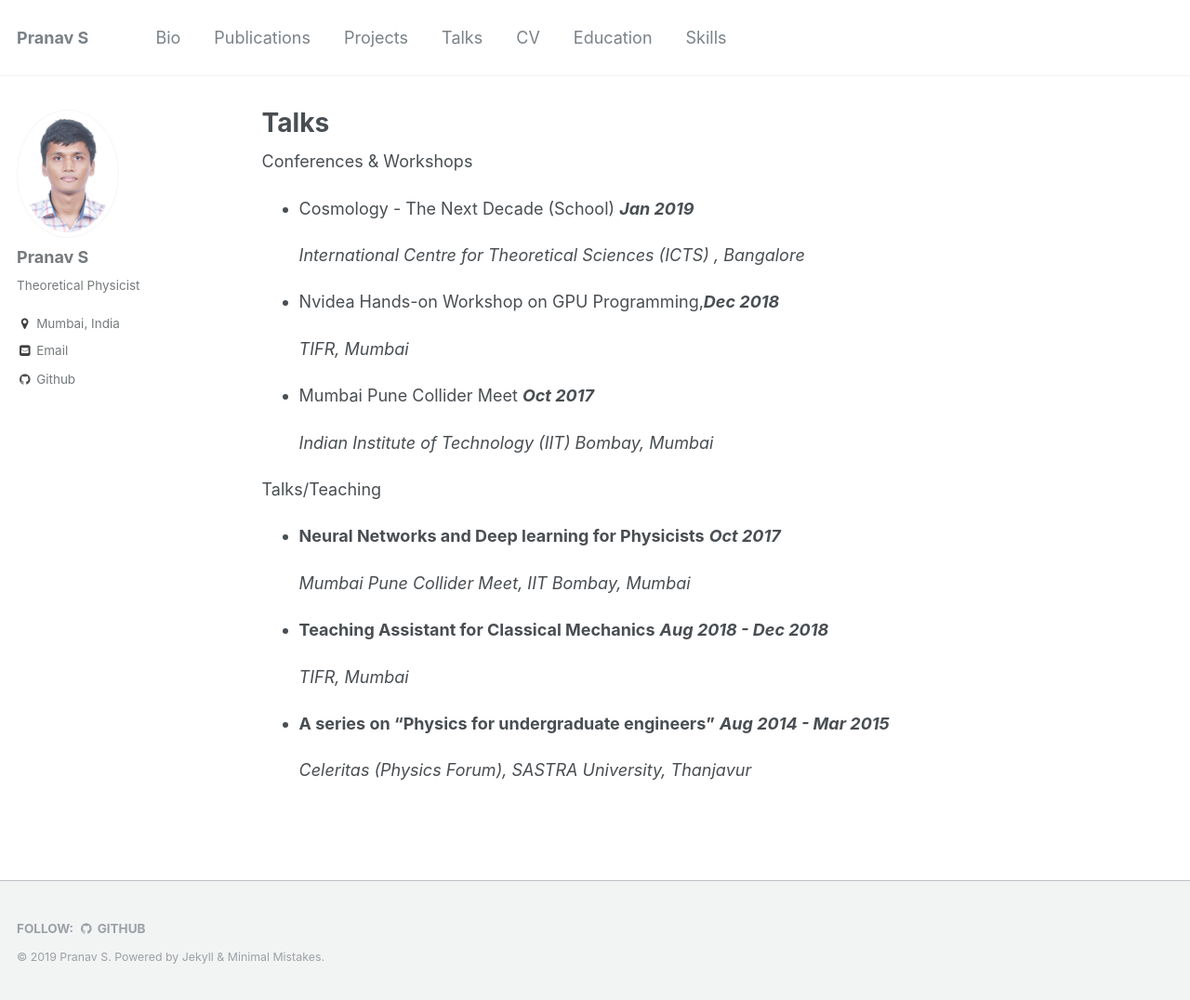
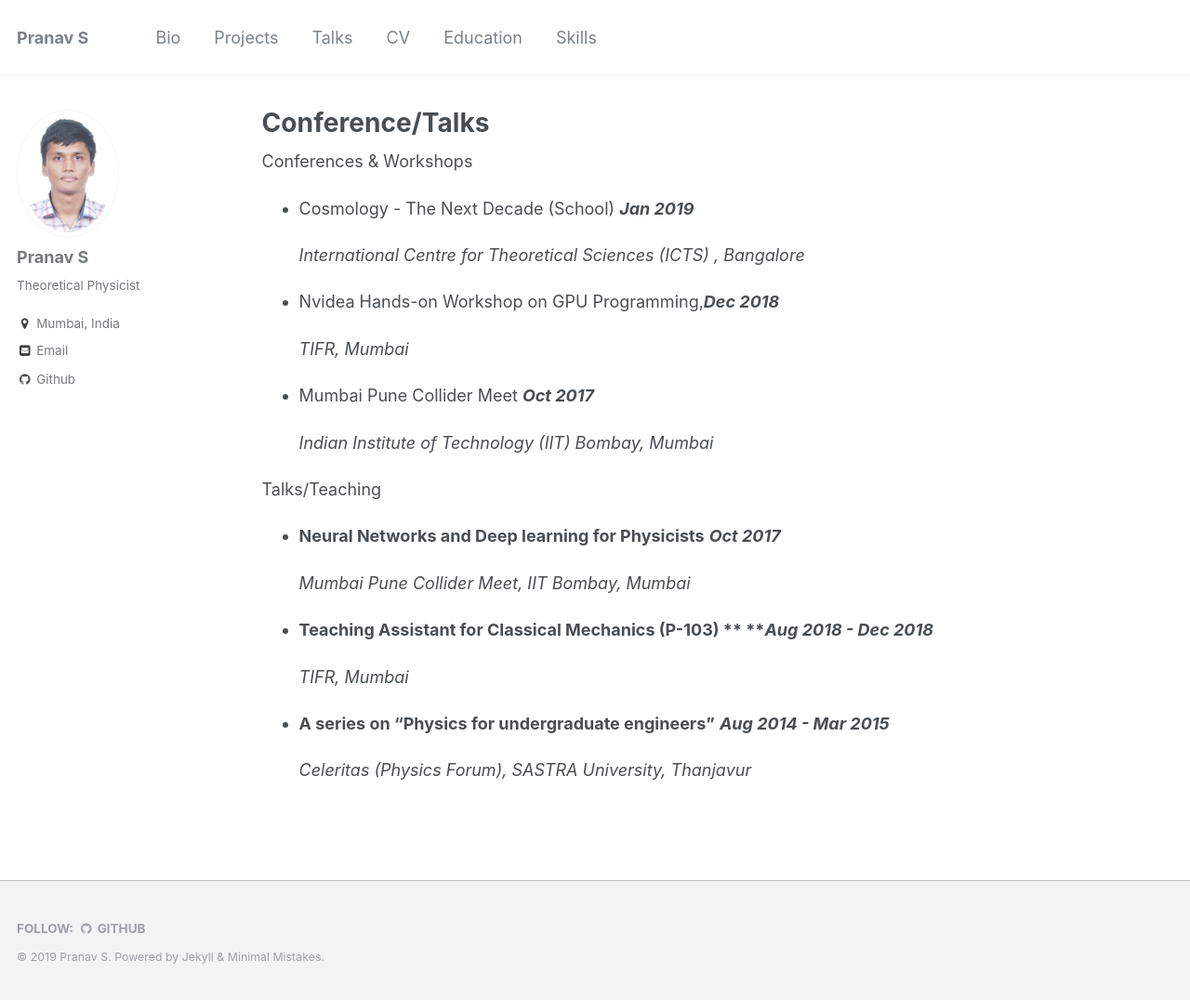
Before and after one commit to psampathkumar/psampathkumar.github.io, a Jekyll site: the page built from _pages/talks.md, in a window 1280 px wide and 1076 px high. Shown: the whole window at 93% size. Built offline with Jekyll 4.4.1, drawn with Linux system fonts in a browser that asks for light colours.

Commit message:
Typos/ Removed publications

```diff
--- a/_data/navigation.yml
+++ b/_data/navigation.yml
@@ -3,8 +3,8 @@ main:
   - title: "Bio"
     url: https://pranavtifr.github.io
 
-  - title: "Publications"
-    url: https://pranavtifr.github.io/papers.html
+#  - title: "Publications"
+#    url: https://pranavtifr.github.io/papers.html
 
   - title: "Projects"
     url: https://pranavtifr.github.io/projects.html
--- a/_pages/talks.md
+++ b/_pages/talks.md
@@ -1,5 +1,5 @@
 ---
-title: "Talks"
+title: "Conference/Talks"
 layout: single
 excerpt: "List of academic talks and posters"
 sitemap: true
@@ -26,7 +26,7 @@ Talks/Teaching
 
     *Mumbai Pune Collider Meet, IIT Bombay, Mumbai*
 
--   **Teaching Assistant for Classical Mechanics** ***Aug 2018 - Dec
+-   **Teaching Assistant for Classical Mechanics (P-103) ** ***Aug 2018 - Dec
     2018***
 
     *TIFR, Mumbai*
```
Also changed, not shown: _pages/lab.md (+1 -1 lines), _pages/projects.md (+1 -1 lines), index.md (+0 -1 lines).
